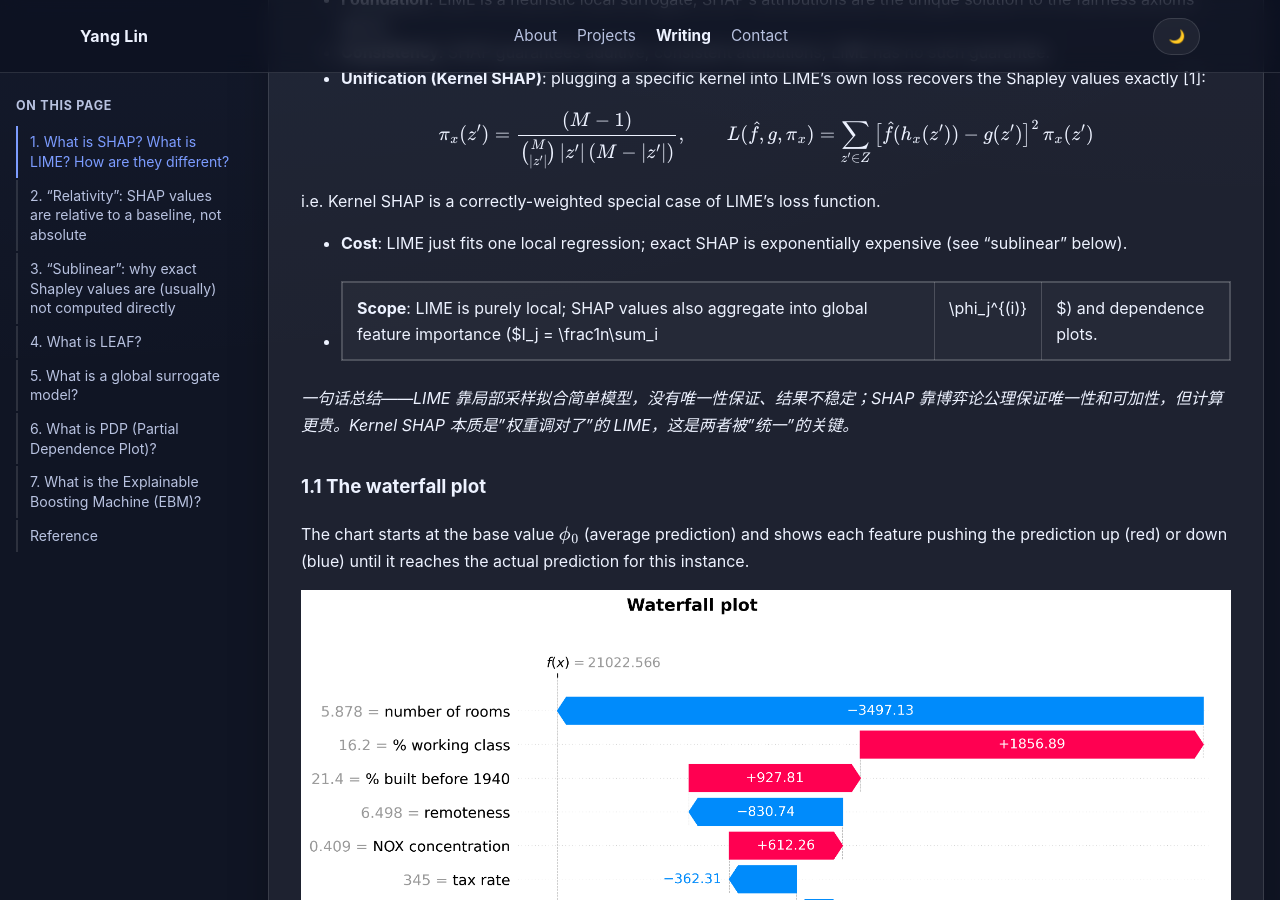
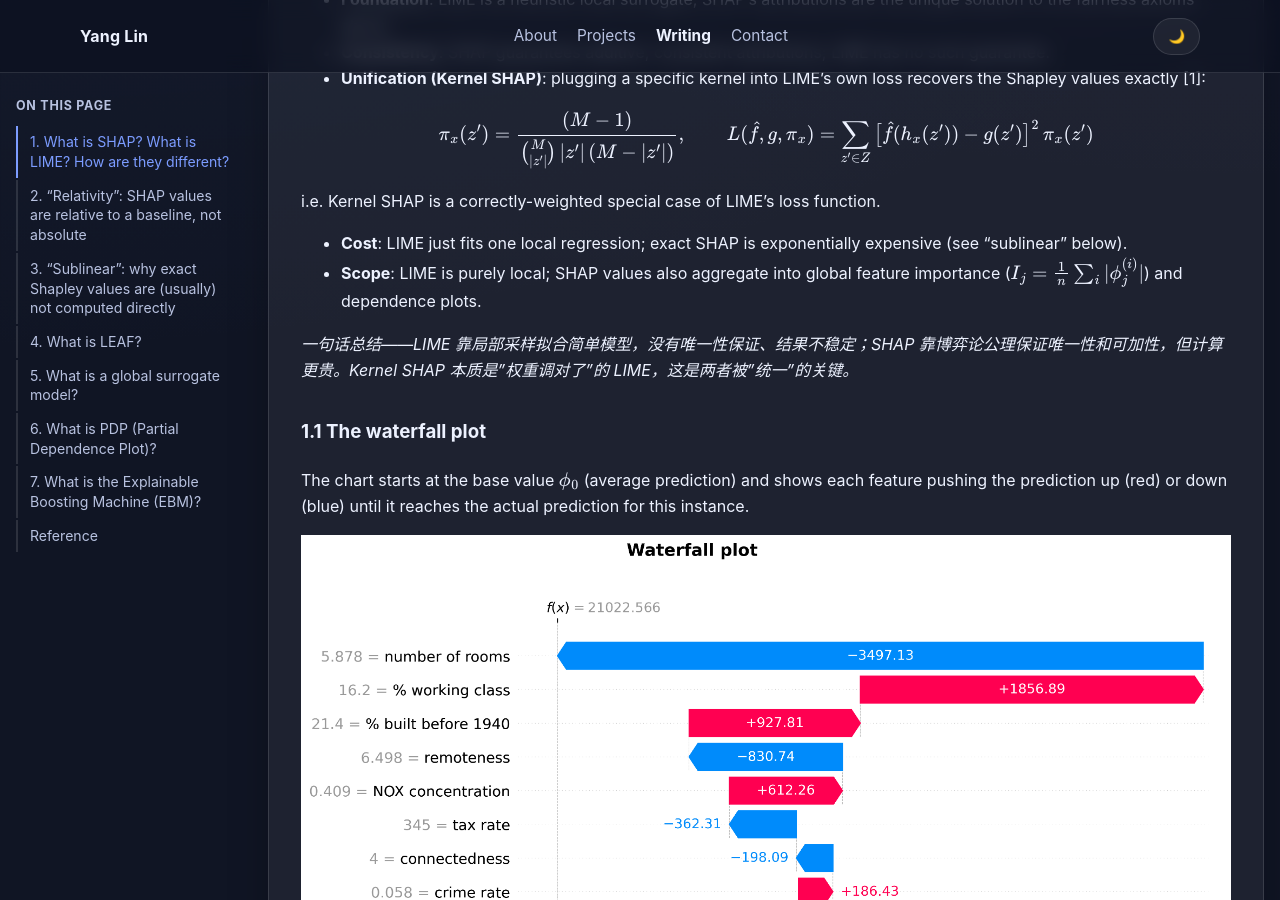
Before and after one commit to yangnyc1024/yangnyc1024.github.io, a Jekyll site: the page built from _posts/machine-learning/2026-08-14-xai-explainable-ai-notes.md, in a window 1280 px wide and 900 px high, scrolled down 2119 px. Built offline with Jekyll 4.4.1, drawn with Linux system fonts in a browser that asks for light colours; our own code applies the rules of GitHub Pages for plain Markdown files.

```diff
--- a/_posts/machine-learning/2026-08-14-xai-explainable-ai-notes.md
+++ b/_posts/machine-learning/2026-08-14-xai-explainable-ai-notes.md
@@ -78,7 +78,7 @@ $$
 
   i.e. Kernel SHAP is a correctly-weighted special case of LIME's loss function.
 - **Cost**: LIME just fits one local regression; exact SHAP is exponentially expensive (see "sublinear" below).
-- **Scope**: LIME is purely local; SHAP values also aggregate into global feature importance ($I_j = \frac1n\sum_i |\phi_j^{(i)}|$) and dependence plots.
+- **Scope**: LIME is purely local; SHAP values also aggregate into global feature importance ($I_j = \frac1n\sum_i \|\phi_j^{(i)}\|$) and dependence plots.
 
 *一句话总结——LIME 靠局部采样拟合简单模型，没有唯一性保证、结果不稳定；SHAP 靠博弈论公理保证唯一性和可加性，但计算更贵。Kernel SHAP 本质是"权重调对了"的 LIME，这是两者被"统一"的关键。*
 
```
